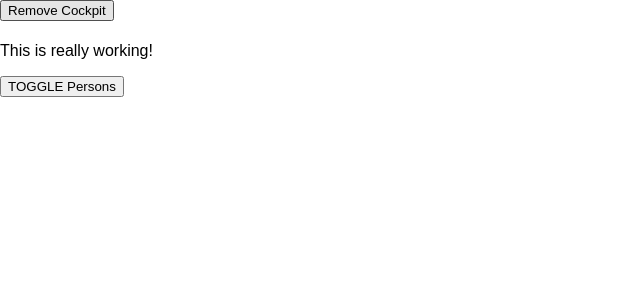
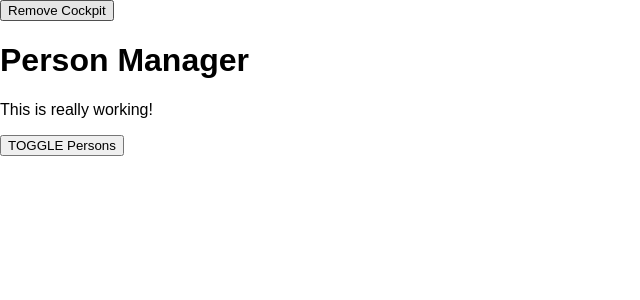
Before and after one commit to codershona/react_base_features_and_syntax, a React app: page / in a window 1280 px wide. Shown: the top 300 px of the page, without its empty margins (0-640 px from the left). Built offline with nearby package versions, Linux system fonts and the light colour scheme.

Commit message:
passing unknown props 3

```diff
--- a/src/hoc/withClass.js
+++ b/src/hoc/withClass.js
@@ -6,7 +6,7 @@ const withClass = (WrappedComponent, className) => {
 
       <div className={className}>
 
-            <WrappedComponent props={props}/>
+            <WrappedComponent {...props} />
 
       </div>
 
```
